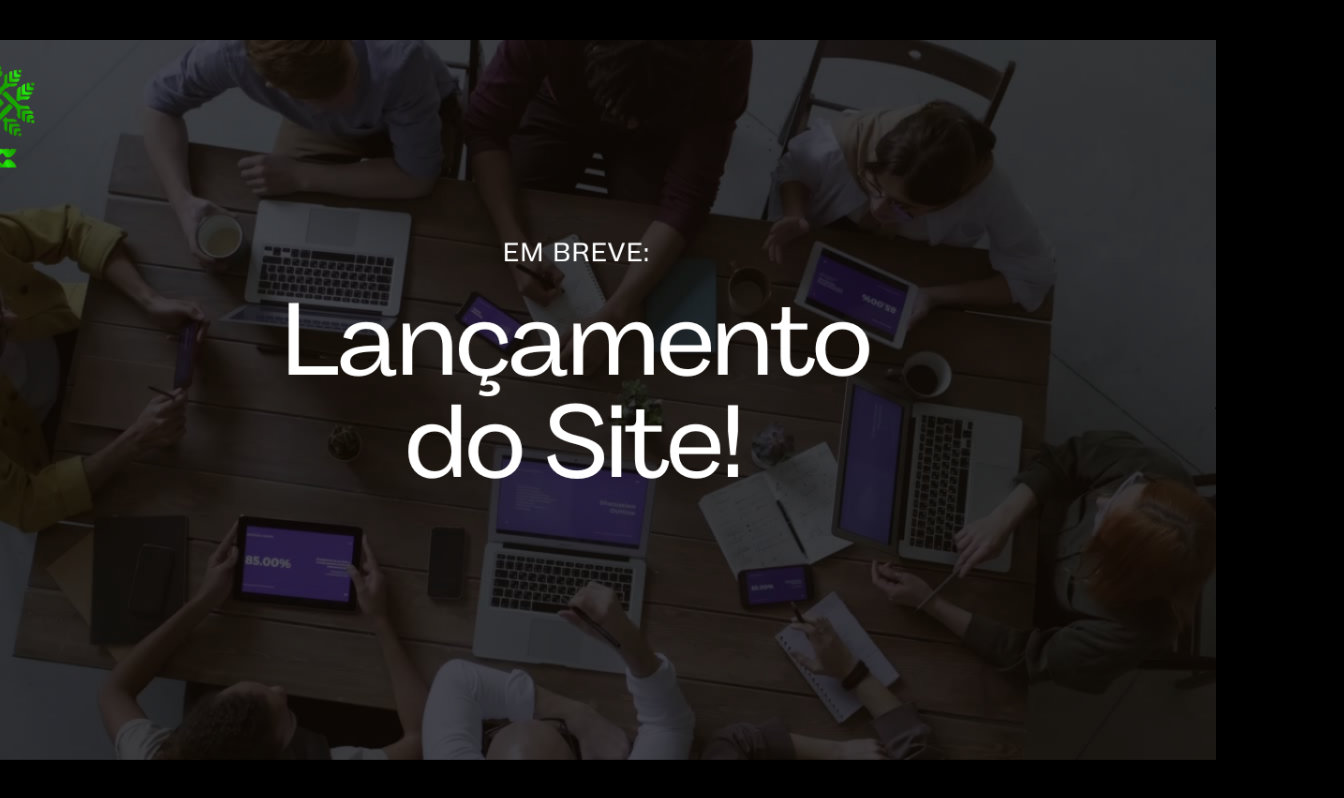
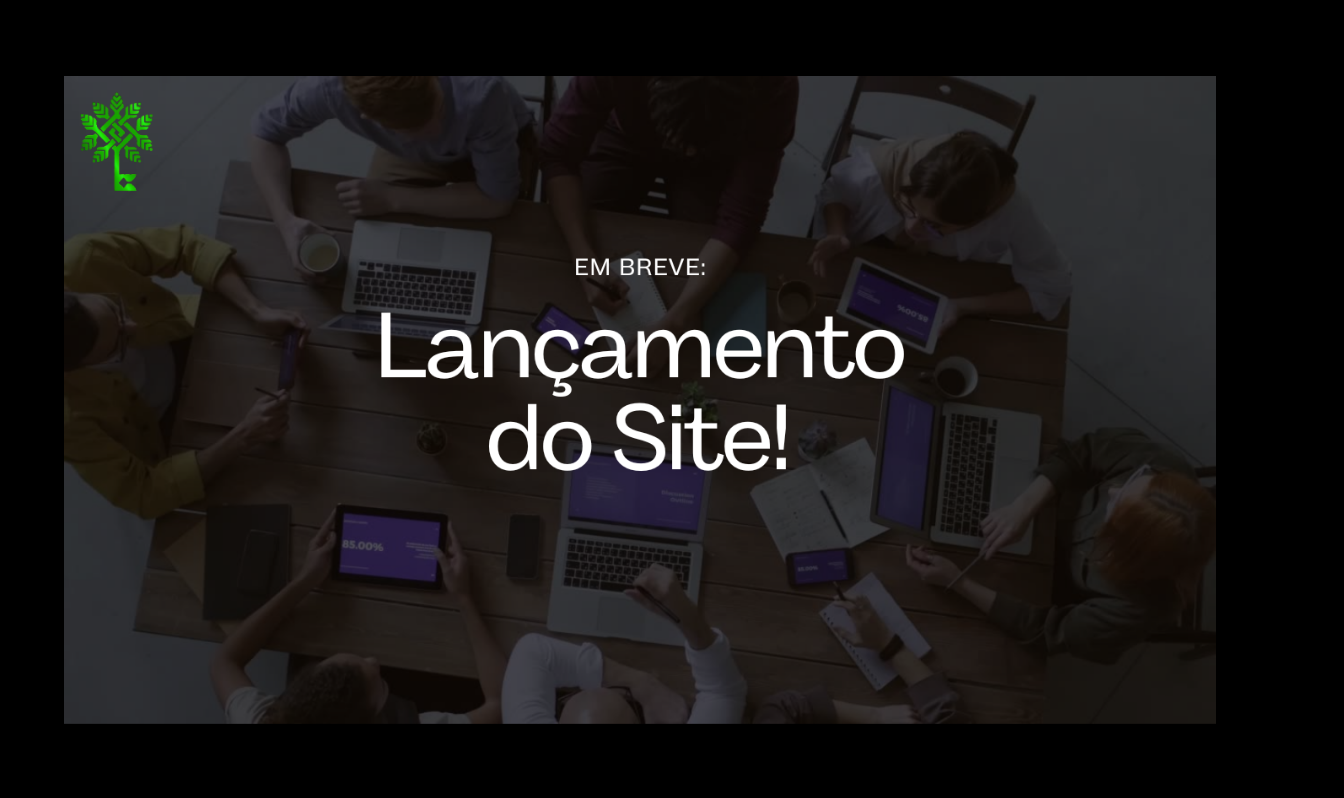
Before and after one commit to JonesSampaio/meu_site, a plain HTML site: page index.html in a window 1280 px wide. Shown: the whole page, 1344 px wide, since content can reach past the window. Drawn offline with Linux system fonts and the light colour scheme.

Commit message:
Update index.html

```diff
--- a/index.html
+++ b/index.html
@@ -14,9 +14,11 @@
             margin: 0; /* Remove margens padrão */
         }
         img {
-            max-height: 100%; /* Limita a altura máxima da imagem */
-            max-width: 100%; /* Imagem responsiva */
+            max-height: 90%; /* Limita a altura máxima da imagem */
+            max-width: 90%; /* Limita a largura máxima da imagem */
             height: auto; /* Mantém a proporção da imagem */
+            display: block; /* Garante que a imagem se comporte como bloco */
+            margin: auto; /* Centraliza a imagem */
         }
     </style>
 </head>
@@ -24,4 +26,3 @@
     <img src="home.png" alt="Descrição da Imagem">
 </body>
 </html>
-"Renomear jones_sampaio.html para index.html"
```
